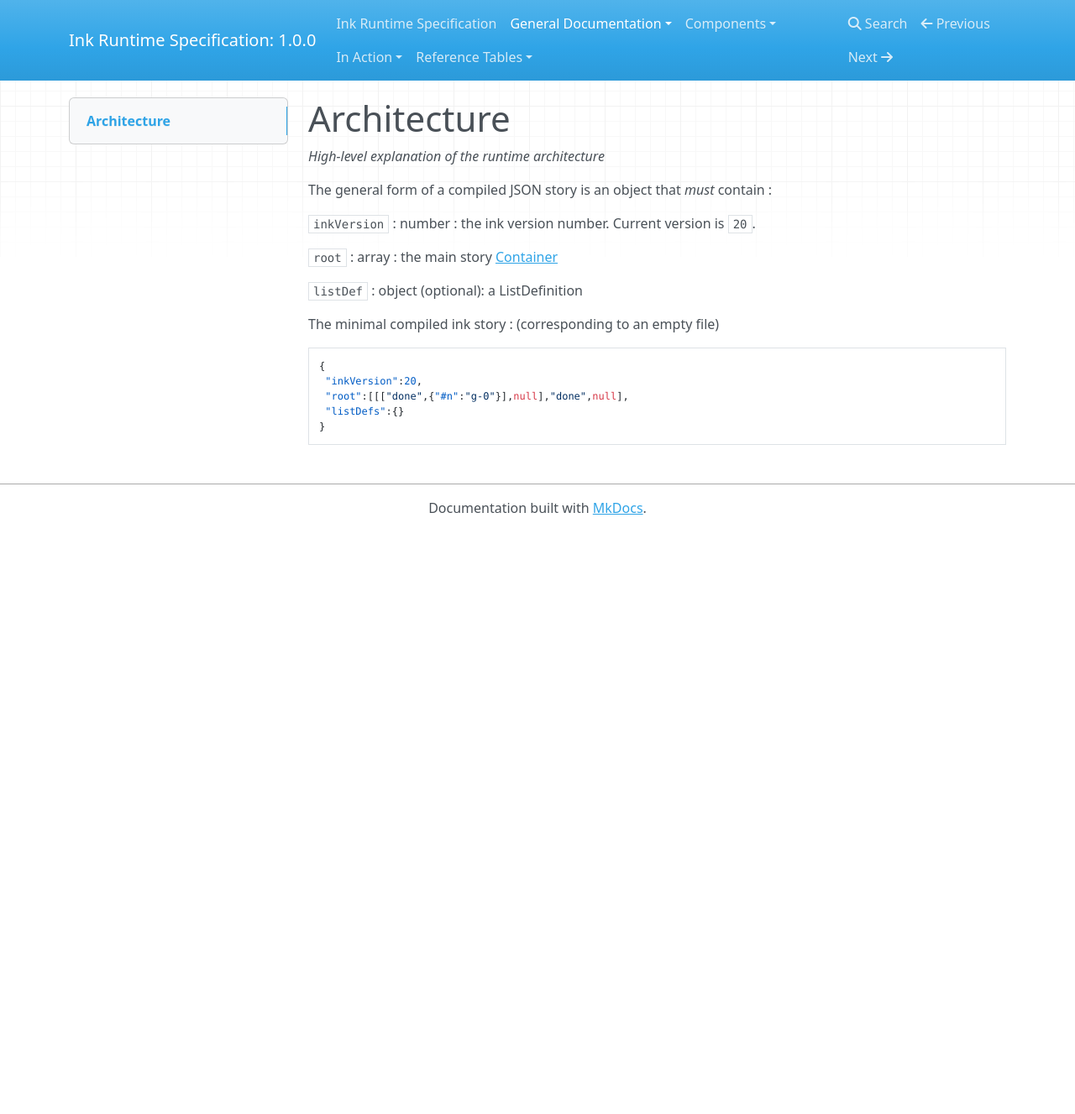
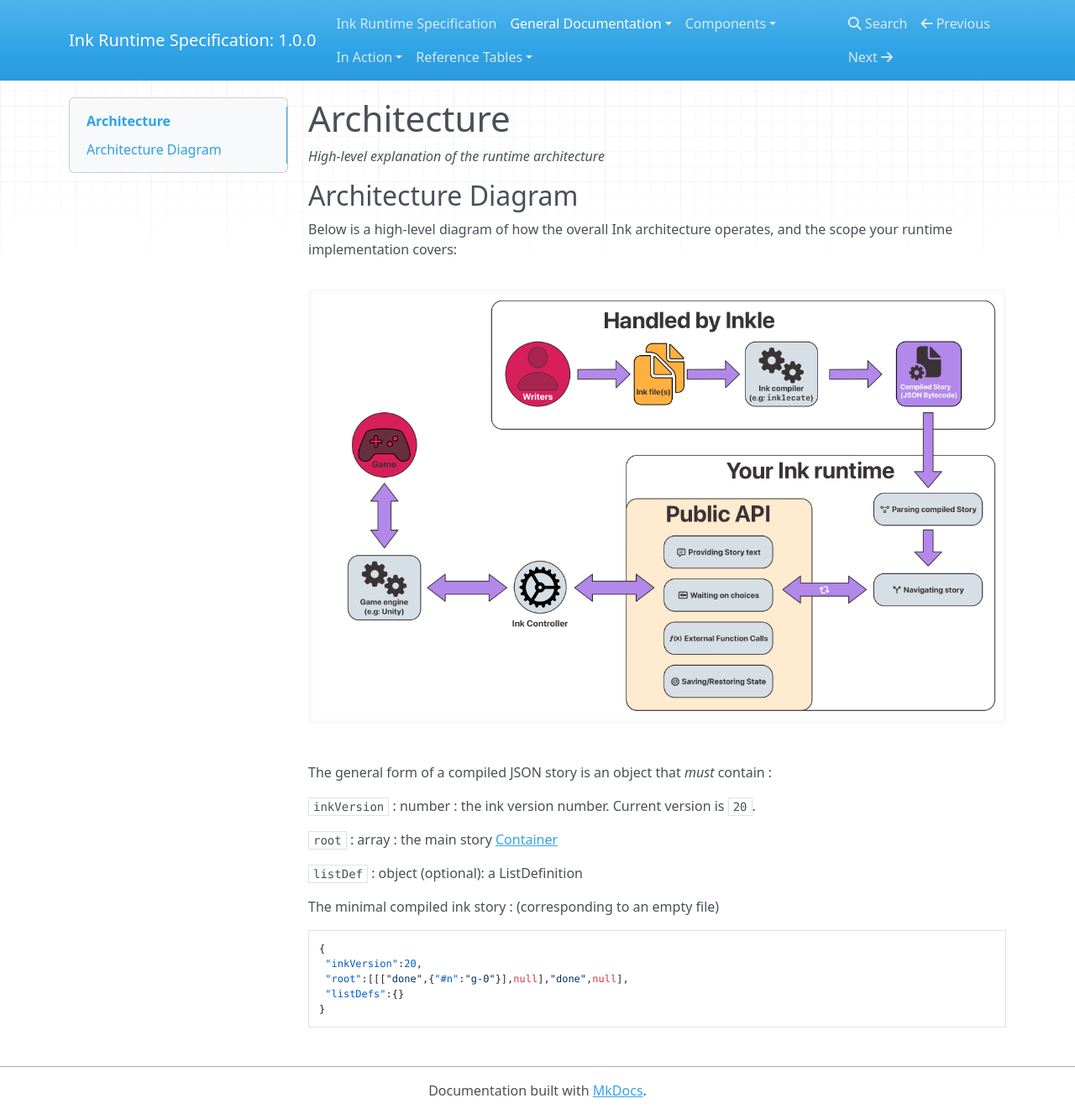
Before and after one commit to inkle/ink, an MkDocs documentation site: the page built from Documentation/runtime-specification/docs/architecture.md, in a window 1280 px wide and 1327 px high. Shown: the whole window at 84% size. Built offline with MkDocs 1.6.1, drawn with Linux system fonts in a browser that asks for light colours; nearby versions of some CDN libraries.

Commit message:
Add Architecture diagram

```diff
--- a/Documentation/runtime-specification/docs/architecture.md
+++ b/Documentation/runtime-specification/docs/architecture.md
@@ -1,6 +1,13 @@
 # Architecture
 
 _High-level explanation of the runtime architecture_
+
+## Architecture Diagram
+
+Below is a high-level diagram of how the overall Ink architecture operates, and the scope your runtime implementation covers:
+
+<img src="/assets/Architecture.png">
+
 
 The general form of a compiled JSON story is an object that *must* contain :
 
--- /dev/null
+++ b/Documentation/runtime-specification/docs/assets/color-scheme.txt
@@ -0,0 +1,3 @@
+https://coolors.co/3a3335-d81e5b-ffb140-b388eb-d5dfe5
+
+#3a3335, #d81e5b, #ffb140, #b388eb, #d5dfe5
```
Also changed, not shown: Documentation/runtime-specification/docs/assets/Architecture.png (added), 1 other file.
